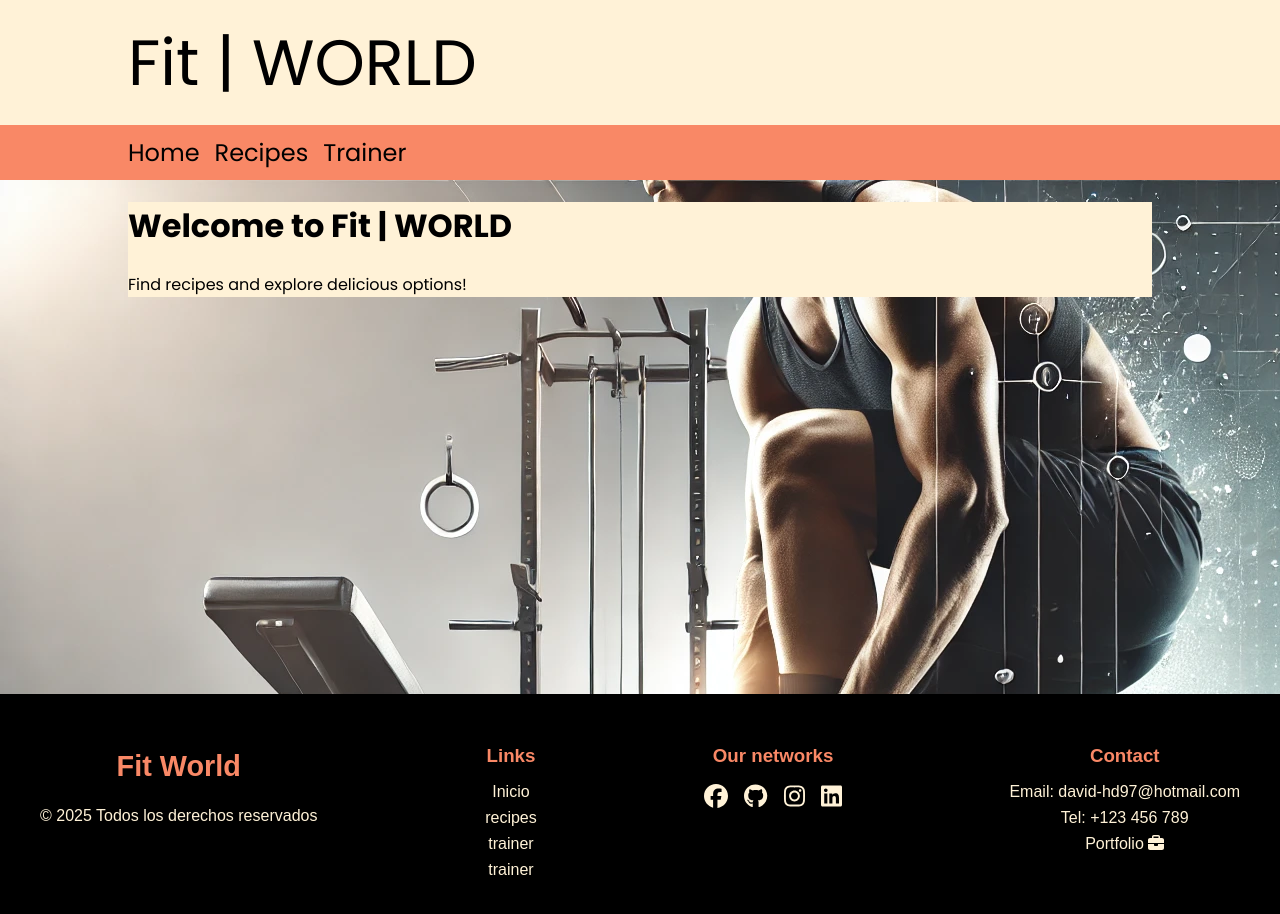
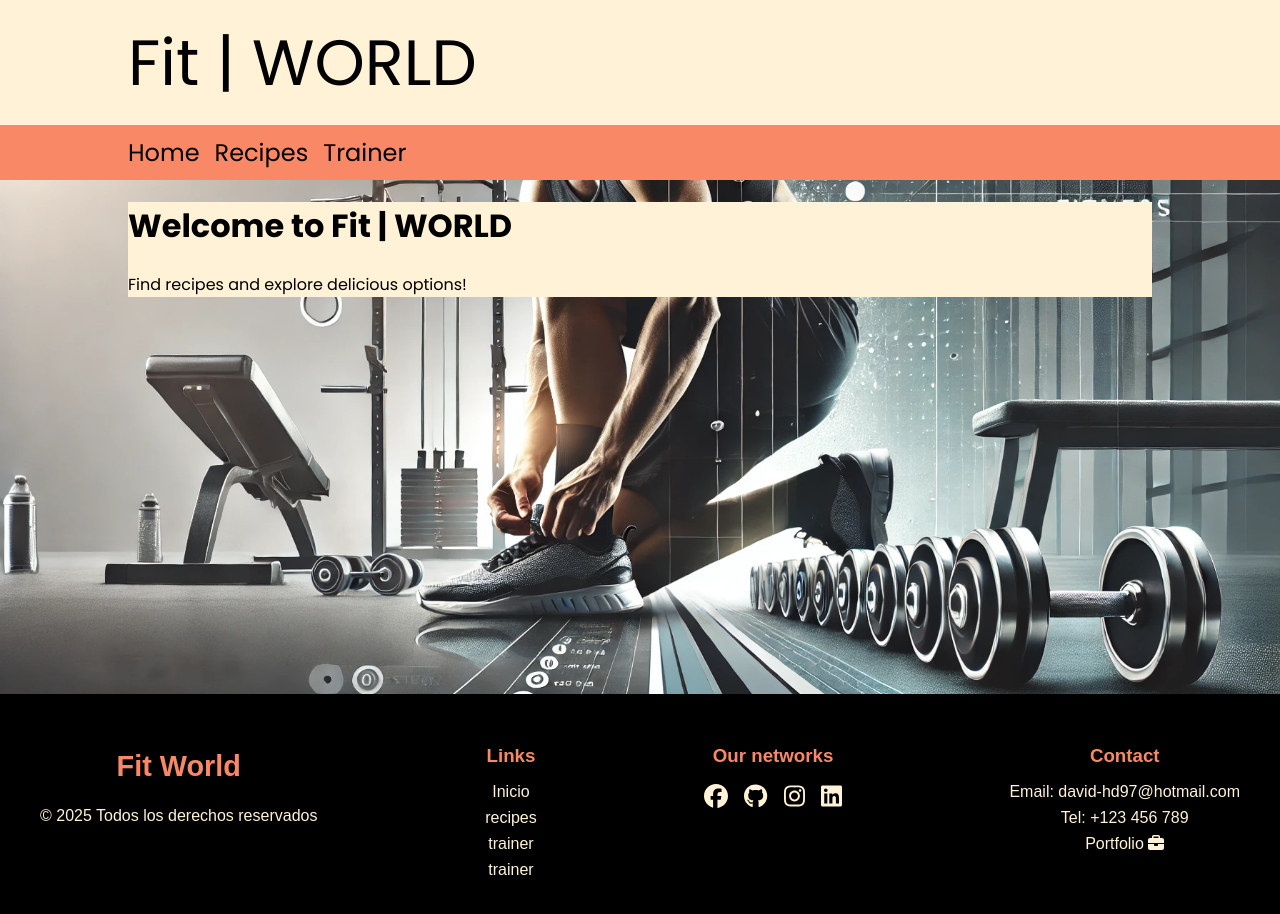
Before and after one commit to jdhernandezS1/pp6react, a React (Create React App) app: page / in a window 1280 px wide. Shown: the top 914 px of the page. Built offline with nearby package versions, Linux system fonts and the light colour scheme.

Commit message:
fix postiion background

```diff
--- a/src/styles/base.module.css
+++ b/src/styles/base.module.css
@@ -2,7 +2,8 @@
     min-height: var(--min-size-big-screen);
     background-color: var(--background-color-body);
     background-image: url("../../statics/banners/trainer.webp");
-    background-size:auto;
+    background-size:cover;
+    background-position: center;
     padding: 1px 10%;
 }
 
```
